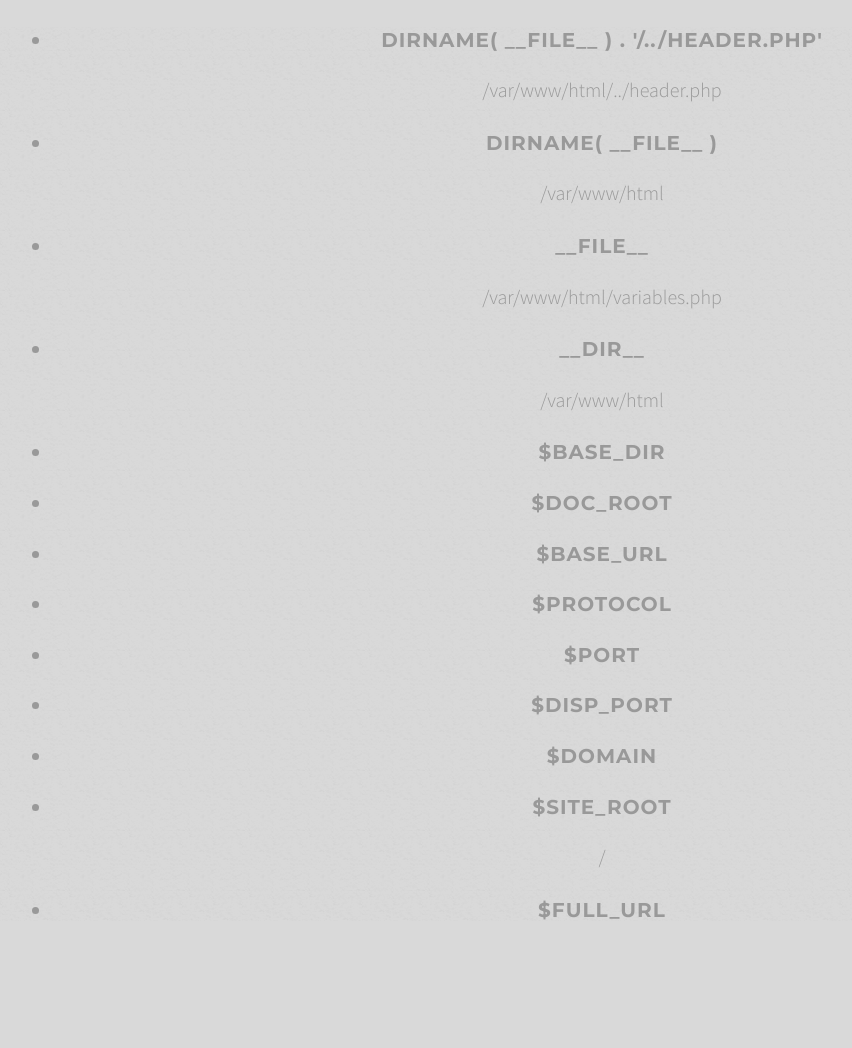
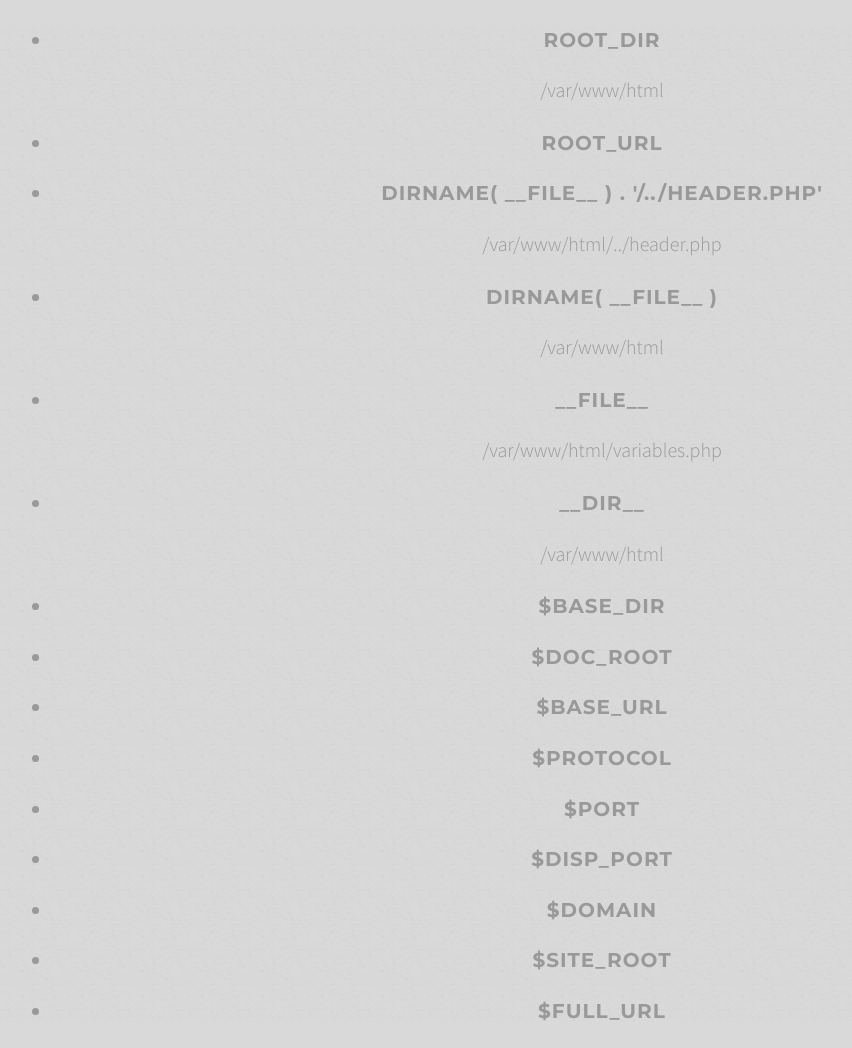
Before and after one commit to LukeDarbs/whbn, a PHP site: page /variables.php in a window 1280 px wide. Shown: the whole page, without its empty margins (58-910 px from the left). Before the commit the page ends 920 px from the top, so only its background shows below. Run offline with PHP 8.4, Linux system fonts and the light colour scheme; data that the repository does not hold is empty; some libraries are stand-ins or nearby versions.

Commit message:
Site root definition tests…

```diff
--- a/public/variables.php
+++ b/public/variables.php
@@ -6,27 +6,10 @@ set_include_path( "inc/" );
 // http://blog.lavoie.sl/2013/02/php-document-root-path-and-url-detection.html
 // ==================================================================================
 
-	// $base_dir  = __DIR__ ; // Absolute path to your installation, ex: /var/www/mywebsite
-	// $doc_root  = preg_replace("!{$_SERVER['SCRIPT_NAME']}$!", '', $_SERVER['SCRIPT_FILENAME']); # ex: /var/www
-	// $base_url  = preg_replace("!^{$doc_root}!", '', $base_dir); # ex: '' or '/mywebsite'
-	// $protocol  = empty($_SERVER['HTTPS']) ? 'http' : 'https';
-	// $port      = $_SERVER['SERVER_PORT'];
-	// $disp_port = ($protocol == 'http' && $port == 80 || $protocol == 'https' && $port == 443) ? '' : ":$port";
-	// $domain    = $_SERVER['SERVER_NAME'];
-	// $full_url  = "$protocol://{$domain}{$disp_port}{$base_url}"; # Ex: 'http://example.com', 'https://example.com/mywebsite', etc.
-	// $site_root = $full_url ;
+	define('ROOT_DIR', dirname(__FILE__));
+	define('ROOT_URL', substr($_SERVER['PHP_SELF'], 0, - (strlen($_SERVER['SCRIPT_FILENAME']) - strlen(ROOT_DIR))));
 
-	// $base_dir	= __FILE__; // Absolute path to your installation, ex: /var/www/mywebsite
-	// $doc_root	= preg_replace("!{$_SERVER['SCRIPT_NAME']}$!", '', $_SERVER['SCRIPT_FILENAME']); # ex: /var/www
-	// $base_url	= preg_replace("!^{$doc_root}!", '', $base_dir); # ex: '' or '/mywebsite'
-	// $protocol	= empty($_SERVER['HTTPS']) ? 'http' : 'https';
-	// $port 		= $_SERVER['SERVER_PORT'];
-	// $disp_port	= ($protocol == 'http' && $port == 80 || $protocol == 'https' && $port == 443) ? '' : ":$port";
-	// $domain		= $_SERVER['SERVER_NAME'];
-	// $site_root	= "$protocol://{$domain}{$disp_port}{$base_url}"; # Ex: 'http://example.com', 'https://example.com/mywebsite', etc.
-	// $site_root	= substr( $site_root, 0, -(strlen( "variables.php" )));
-
-	$site_root	= "/";
+	$site_root	= "";
 
 	global $site_root;
 
@@ -53,6 +36,14 @@ include("posts.php");
 		<article class="container">
 
 			<ul>
+				<li>
+					<h4>ROOT_DIR</h4>
+					<p><?php echo ROOT_DIR; ?></p>
+				</li>
+				<li>
+					<h4>ROOT_URL</h4>
+					<p><?php echo ROOT_URL; ?></p>
+				</li>
 				<li>
 					<h4>dirname( __FILE__ ) . '/../header.php'</h4>
 					<p><?php echo dirname( __FILE__ ) . '/../header.php'; ?></p>
```
Also changed, not shown: public/inc/variables.php (+11 -20 lines).
